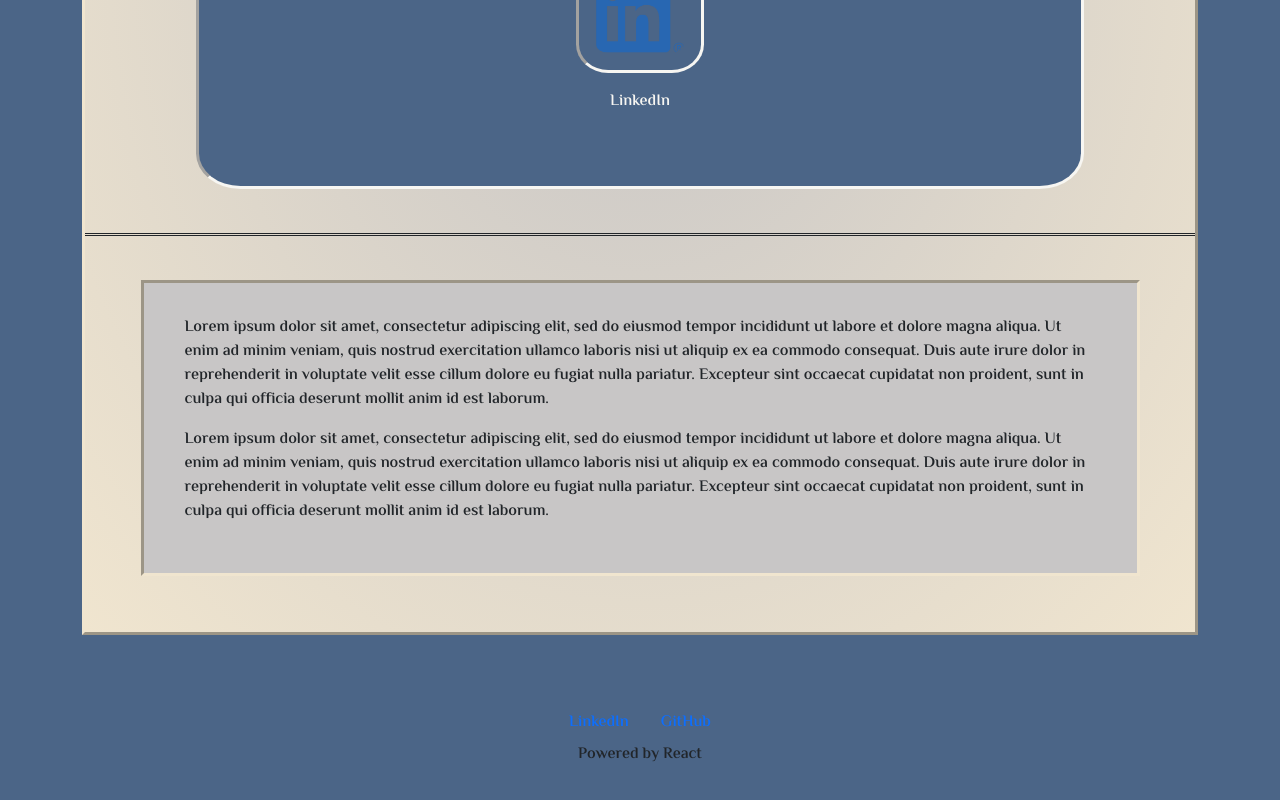
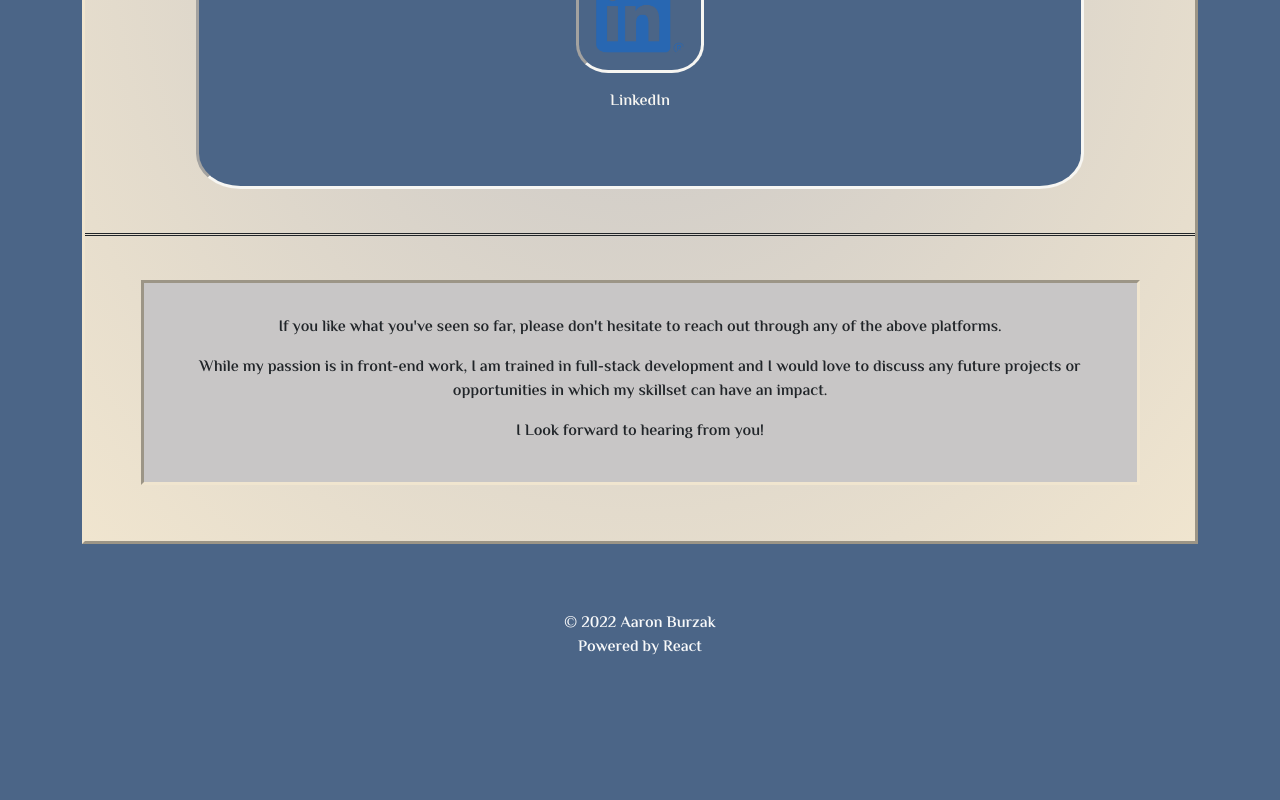
Before and after one commit to aaburzak/aaron_react_portfolio, a React (Create React App) app: page /contact in a window 1280 px wide. Shown: the part 766-1566 px from the top of the page. After the commit the page ends 1491 px from the top, so only its background shows below. Built offline with nearby package versions, Linux system fonts and the light colour scheme.

Commit message:
updated Contact content and Footer

```diff
--- a/src/components/Footer.js
+++ b/src/components/Footer.js
@@ -1,31 +1,12 @@
 import React from "react";
+
 
 const Footer = () => {
   return (
-    <footer className="w-100 mt-auto text-dark p-4">
-      <ul className="nav justify-content-center text-center">
-        <li className="nav-item">
-          <a
-            className="nav-link"
-            href="https://www.linkedin.com/in/aaron-burzak-53187654"
-            target="_blank"
-            rel="noreferrer"
-          >
-            LinkedIn
-          </a>
-        </li>
-        <li className="nav-item">
-          <a
-            className="nav-link"
-            href="https://github.com/aaburzak"
-            target="_blank"
-            rel="noreferrer"
-          >
-            GitHub
-          </a>
-        </li>
-      </ul>
-      <p className="text-center">Powered by React</p>
+
+    <footer className="w-100 mt-auto text-light p-4 text-center">
+       © 2022 Aaron Burzak
+      <p>Powered by React</p>
     </footer>
   );
 };
--- a/src/components/LinkedinPic.js
+++ b/src/components/LinkedinPic.js
@@ -3,7 +3,7 @@ import pic from "../images/linkedin.png";
 
 function LinkedinPic(){
     return(
-    <div>
+    <div className="footerColOne">
     <img className="picBox contactIcon" src={pic} />
     </div>
     )
--- a/src/components/Project.js
+++ b/src/components/Project.js
@@ -37,7 +37,7 @@ function Project(){
                 `}
               </style>
                 <Button variant="port" href=" https://immense-garden-06811.herokuapp.com"  size="md">
-                  Try the App
+                  Try The App
                 </Button>{' '}
                 <Button variant="port" href="https://github.com/MaxFrank13/MtG-Trading-Block"   size="md">
                   See The Code
@@ -70,7 +70,7 @@ function Project(){
                 `}
               </style>
                 <Button variant="port" href="https://boiling-reaches-95982.herokuapp.com/profile"  size="md">
-                  Try the App
+                  Try The App
                 </Button>{' '}
                 <Button variant="port" href="https://github.com/aaburzak/trivia-challenge"   size="md">
                   See The Code
@@ -104,7 +104,7 @@ function Project(){
                 `}
               </style>
                 <Button variant="port" href="https://aguasvivasjc.github.io/Cinema-Buff/" size="md">
-                  Try the App
+                  Try The App
                 </Button>{' '}
                 <Button variant="port" href="https://github.com/aguasvivasjc/Cinema-Buff"   size="md">
                   See The Code
--- a/src/index.css
+++ b/src/index.css
@@ -52,7 +52,8 @@ p{
   border: inset;
   border-color: var(--beige);
   background-color: var(--greyBeige);
-  padding: 3%;
+  padding-top: 3%;
+  padding-bottom: 2%;
   margin: 5%;
 }
 
@@ -184,3 +185,10 @@ max-height: 1%;
   .downloadIcon:hover{
     box-shadow: inset 0px 0px var(--lightBeige), 0 0 15px var(--navWhite)
   }
+
+ .footerRow{
+  justify-content: center;
+ }
+ .footerColOne{
+  justify-content: flex-end;
+ }
--- a/src/pages/About.js
+++ b/src/pages/About.js
@@ -22,7 +22,7 @@ return(
       <Col className="md-auto botCol text-center">
 
 
-      <p>Hi, I'm Aaron a recent graduate of the University of New Hampshire's M.E.R.N. fullstack web development program.
+      <p>Hi, I'm Aaron, a recent graduate of the University of New Hampshire's M.E.R.N. fullstack web development program.
       </p>
       <p>After spending the better part of the last decade in Chicago, pursuing the dreams of a younger man, I have relocated back to New England to spend time with family and shift my focus on new endeavors.  I have since discovered a passion for coding, specifically client side development and hope to create a career of contributing to innovative and intuitive user interfaces</p>
       <p>
--- a/src/pages/Contact.js
+++ b/src/pages/Contact.js
@@ -30,13 +30,13 @@ const Contact = () => {
     </Col>
     </Row>
     <Row className="justify-content-md-center botRow">
-      <Col className="md-auto botCol">
+      <Col className="md-auto botCol text-center">
       <p>
-      Lorem ipsum dolor sit amet, consectetur adipiscing elit, sed do eiusmod tempor incididunt ut labore et dolore magna aliqua. Ut enim ad minim veniam, quis nostrud exercitation ullamco laboris nisi ut aliquip ex ea commodo consequat. Duis aute irure dolor in reprehenderit in voluptate velit esse cillum dolore eu fugiat nulla pariatur. Excepteur sint occaecat cupidatat non proident, sunt in culpa qui officia deserunt mollit anim id est laborum.
+      If you like what you've seen so far, please don't hesitate to reach out through any of the above platforms.
       </p>
-      <p>
-      Lorem ipsum dolor sit amet, consectetur adipiscing elit, sed do eiusmod tempor incididunt ut labore et dolore magna aliqua. Ut enim ad minim veniam, quis nostrud exercitation ullamco laboris nisi ut aliquip ex ea commodo consequat. Duis aute irure dolor in reprehenderit in voluptate velit esse cillum dolore eu fugiat nulla pariatur. Excepteur sint occaecat cupidatat non proident, sunt in culpa qui officia deserunt mollit anim id est laborum.
-      </p>
+      <p>While my passion is in front-end work, I am trained in full-stack development and  I would love to discuss any future projects or opportunities in which my skillset can have an impact.</p>
+      <p>I Look forward to hearing from you!</p>
+
       </Col>
     </Row>
     </Container>
--- a/src/pages/Portfolio.js
+++ b/src/pages/Portfolio.js
@@ -22,8 +22,8 @@ function Portfolio(){
           <p> All projects displayed are collaborative efforts in which I was fortunate enough to work alongside incredibly talented individuals.  I am quite proud of the work we accomplished together, and  I hope you enjoy taking these applications for a spin!
           </p>
           <p>
-          You can find more of my work, both collaborative and independent, by visiting my <a href="https://github.com/aaburzak">gitHub</a>.
-          </p>
+          You can find more of my developmental work, both collaborative and independent, by visiting my <a href="https://github.com/aaburzak">gitHub</a>, and more on my past professional experience by reviewing my <a href="https://www.linkedin.com/in/aaron-burzak-53187654/">Linkedin</a> or <a href="/resume">resume</a>.</p>
+
           </Col>
         </Row>
       </Container>
```
